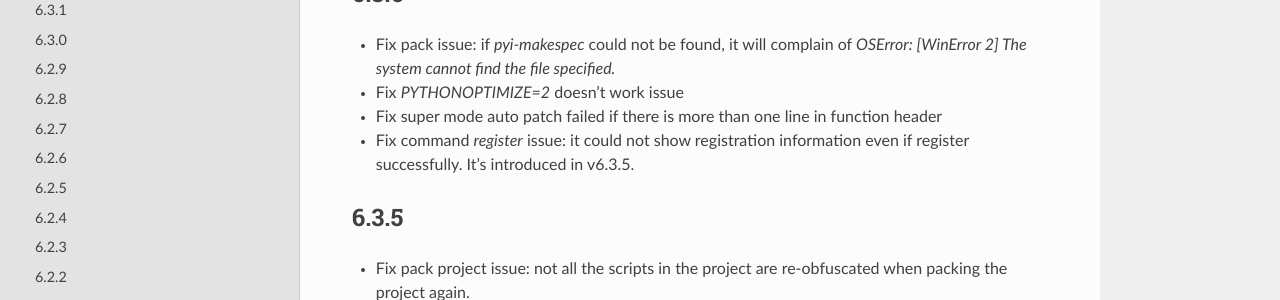
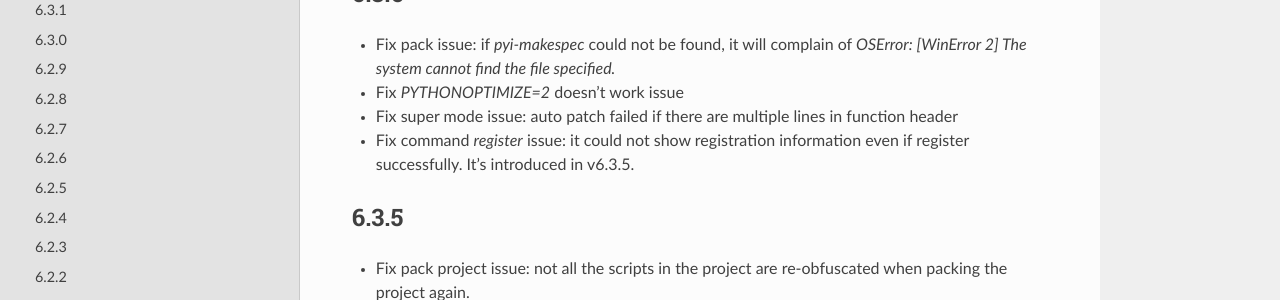
Before and after one commit to dashingsoft/pyarmor, a Sphinx documentation site: the page built from docs/change-logs.rst, in a window 1280 px wide and 900 px high. Shown: the part 183-483 px from the top of the window. Built offline with Sphinx 7.4.7 and the Read the Docs theme 2.0.0, drawn with Linux system fonts in a browser that asks for light colours.

Commit message:
Refine change log

```diff
--- a/docs/change-logs.rst
+++ b/docs/change-logs.rst
@@ -8,7 +8,7 @@ Change Logs
 * Fix pack issue: if `pyi-makespec` could not be found, it will complain of
   `OSError: [WinError 2] The system cannot find the file specified.`
 * Fix `PYTHONOPTIMIZE=2` doesn't work issue
-* Fix super mode auto patch failed if there is more than one line in function header
+* Fix super mode issue: auto patch failed if there are multiple lines in function header
 * Fix command `register` issue: it could not show registration information even
   if register successfully. It's introduced in v6.3.5.
 
```
